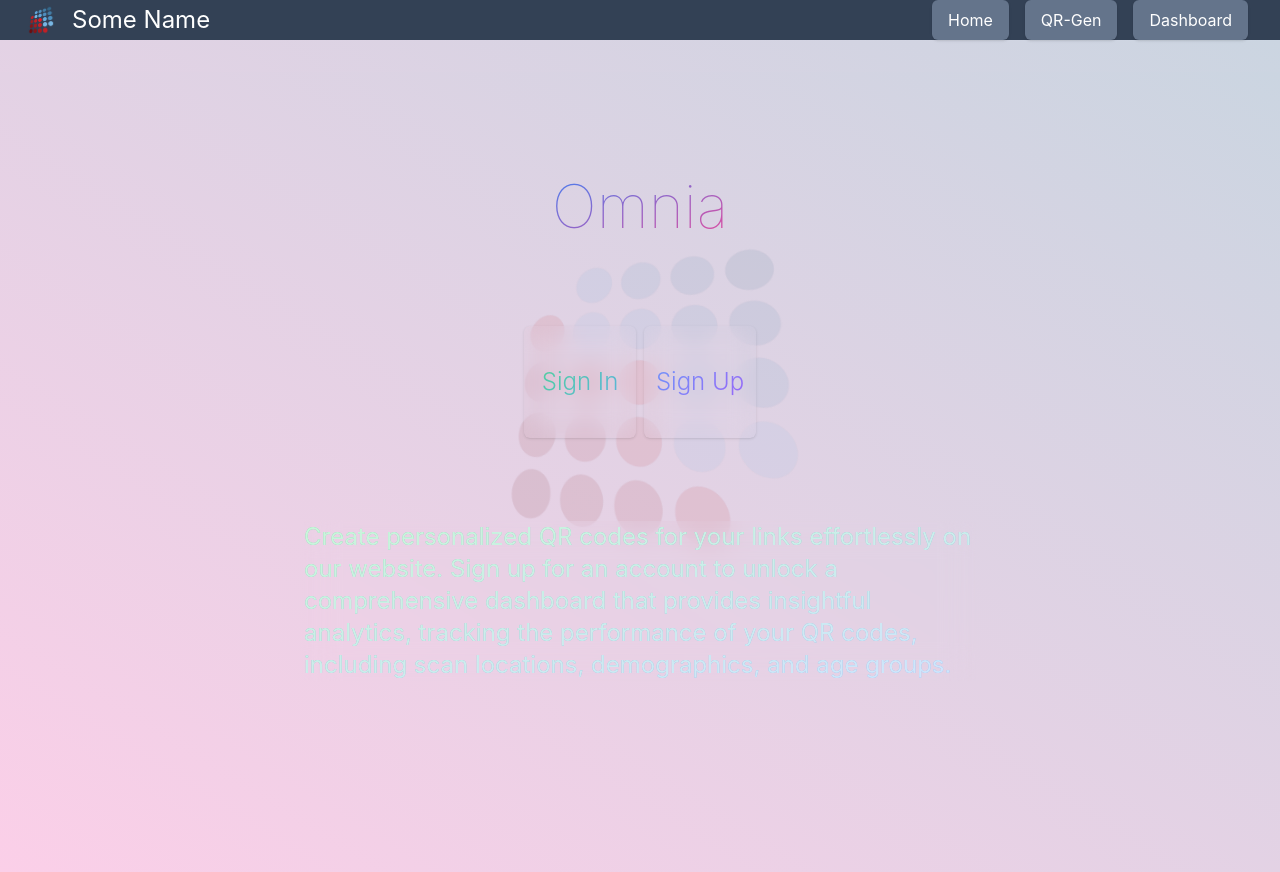
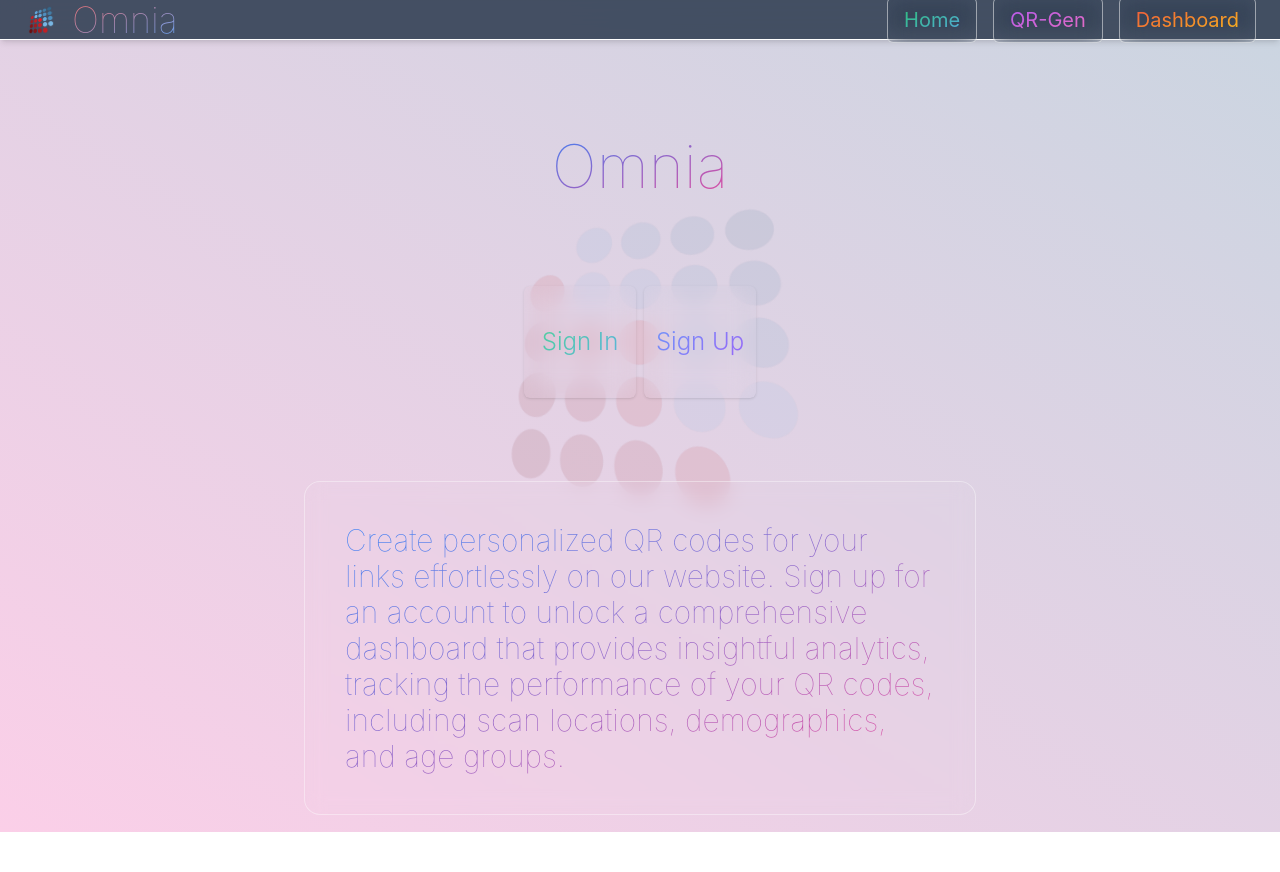
Before and after one commit to FredrikHaugen/qr, a React (Create React App) app: page / in a window 1280 px wide. After the commit the page ends 832 px from the top, so only its background shows below. Built offline with nearby package versions, Linux system fonts and the light colour scheme.

Commit message:
navbar_update

```diff
--- a/package.json
+++ b/package.json
@@ -7,11 +7,13 @@
     "@testing-library/jest-dom": "^5.16.5",
     "@testing-library/react": "^13.4.0",
     "@testing-library/user-event": "^13.5.0",
+    "framer-motion": "^10.12.16",
     "react": "^18.2.0",
     "react-dom": "^18.2.0",
     "react-icons": "^4.9.0",
     "react-modal": "^3.16.1",
     "react-qr-code": "^2.0.11",
+    "react-responsive": "^9.0.2",
     "react-router-dom": "^6.12.0",
     "react-scripts": "5.0.1",
     "react-spring": "^9.7.1",
--- a/public/index.html
+++ b/public/index.html
@@ -24,20 +24,10 @@
       work correctly both with client-side routing and a non-root public URL.
       Learn how to configure a non-root public URL by running `npm run build`.
     -->
-    <title>React App</title>
+    <title>Omnia</title>
   </head>
   <body>
     <noscript>You need to enable JavaScript to run this app.</noscript>
     <div id="root"></div>
-    <!--
-      This HTML file is a template.
-      If you open it directly in the browser, you will see an empty page.
-
-      You can add webfonts, meta tags, or analytics to this file.
-      The build step will place the bundled scripts into the <body> tag.
-
-      To begin the development, run `npm start` or `yarn start`.
-      To create a production bundle, use `npm run build` or `yarn build`.
-    -->
   </body>
 </html>
--- a/src/App.js
+++ b/src/App.js
@@ -8,7 +8,7 @@ function App() {
   return (
     <div className="App scroll-smooth">
       <Router>
-        <Navbar className=' z-10'/>
+        <Navbar />
         <Routes>
           <Route path="/" element={<HomePage />} />
           <Route path="/qr-gen" element={<QRGenPage />} />
--- a/src/components/Home.jsx
+++ b/src/components/Home.jsx
@@ -46,9 +46,17 @@ function Home() {
         </div>
       </div>
 
-      <div className="max-w-2xl mx-auto text-2xl text-white text-opacity-70 backdrop-blur-lg bg-clip-text bg-gradient-to-br from-green-400 to-blue-400">
-  <p>Create personalized QR codes for your links effortlessly on our website. Sign up for an account to unlock a comprehensive dashboard that provides insightful analytics, tracking the performance of your QR codes, including scan locations, demographics, and age groups.</p>
-</div>
+      <div
+        className="max-w-2xl mx-auto rounded-2xl p-8 backdrop-blur-lg bg-clip-text bg-gradient-to-br from-green-400 to-blue-400"
+        style={{
+          backdropFilter: 'blur(10px)',
+          backgroundColor: 'rgba(255,255,255,0.15)',
+          border: '1px solid rgba(255,255,255,0.4)',
+          backgroundImage: 'linear-gradient(45deg, rgba(255,255,255,0.05), rgba(255,255,255,0.15))',
+        }}>
+        <p className="text-transparent bg-clip-text bg-gradient-to-br from-blue-500 to-pink-500 text-3xl font-thin p-2">Create personalized QR codes for your links effortlessly on our website. Sign up for an account to unlock a comprehensive dashboard that provides insightful analytics, tracking the performance of your QR codes, including scan locations, demographics, and age groups.</p>
+      </div>
+
 
 
       {transitions((style, item) =>
--- a/src/components/Navbar.jsx
+++ b/src/components/Navbar.jsx
@@ -1,19 +1,60 @@
+import React, { useState } from 'react';
 import { Link } from 'react-router-dom';
-import React from 'react';
+import { useMediaQuery } from 'react-responsive';
+import { AiOutlineMenu, AiOutlineClose } from 'react-icons/ai';
 import Logo from '../assets/Logo.svg';
 
 function Navbar() {
+  const isTabletOrMobile = useMediaQuery({ query: '(max-width: 1224px)' });
+  const [menuOpen, setMenuOpen] = useState(false);
+
+  const toggleMenu = () => {
+    setMenuOpen(!menuOpen);
+  };
+
+  const closeMenu = () => {
+    setMenuOpen(false);
+  };
+
+  const MenuIcon = menuOpen ? AiOutlineClose : AiOutlineMenu;
+
   return (
-    <div className='bg-slate-700 h-[5vh] flex items-center justify-between px-6 py-3'>
+    <div className='fixed top-0 w-full bg-slate-700 h-[5vh] flex items-center justify-between px-6 py-3 shadow-md backdrop-filter backdrop-blur-md bg-opacity-90 border-b-[1px] border-white z-50 '>
       <div className='flex items-center'>
         <img src={Logo} alt="logo" className='mr-4 w-[4vh] h-[4vh]' />
-        <h1 className=' text-white text-2xl'>Some Name</h1>
+        <h1 className='text-transparent bg-clip-text bg-gradient-to-br from-red-400 to-blue-400 text-4xl font-thin'>Omnia</h1>
       </div>
-      <div className='flex'>
-        <Link to="/" className='px-4 py-2 mx-2 bg-slate-500 text-white rounded-md shadow hover:shadow-lg active:bg-slate-600 transition duration-200 ease-in-out'>Home</Link>
-        <Link to="/qr-gen" className='px-4 py-2 mx-2 bg-slate-500 text-white rounded-md shadow hover:shadow-lg active:bg-slate-600 transition duration-200 ease-in-out'>QR-Gen</Link>
-        <Link to="/dashboard" className='px-4 py-2 mx-2 bg-slate-500 text-white rounded-md shadow hover:shadow-lg active:bg-slate-600 transition duration-200 ease-in-out'>Dashboard</Link>
-      </div>
+      {isTabletOrMobile ? (
+        <div>
+          <MenuIcon onClick={toggleMenu} className='text-3xl text-white cursor-pointer' />
+          {menuOpen && (
+            <div className='absolute right-5 bg-gradient-to-bl from-slate-300 to-slate-100 rounded-sm shadow-md divide-y divide-white divide-opacity-60 flex flex-col justify-between transition-all duration-500 ease-in-out'>
+              <div className='hover:shadow-lg duration-300 ease-in-out'>
+                <Link to="/" className='flex-grow text-center text-xl text-light text-transparent bg-clip-text bg-gradient-to-br from-green-600 to-blue-300 font-light flex items-center justify-center' onClick={closeMenu}>
+                  <span className='py-4 px-16 m-1'>Home</span>
+                </Link>
+              </div>
+              <div className='hover:shadow-lg duration-300 ease-in-out'>
+                <Link to="/qr-gen" className='flex-grow px-4 py-2 text-center text-xl text-light text-transparent bg-clip-text bg-gradient-to-br from-purple-600 to-pink-400 font-light flex items-center justify-center' onClick={closeMenu}>
+                  <span className='py-4 px-16 m-1'>QR-Gen</span>
+                </Link>
+              </div>
+              <div className='hover:shadow-lg duration-300 ease-in-out'>
+                <Link to="/dashboard" className='flex-grow px-4 py-2 text-center text-xl text-light text-transparent bg-clip-text bg-gradient-to-br from-red-600 to-yellow-400 font-light flex items-center justify-center' onClick={closeMenu}>
+                  <span className='py-4 px-16 m-1'>Dashboard</span>
+                </Link>
+              </div>
+          </div>
+
+          )}
+        </div>
+      ) : (
+        <div className='flex space-x-4'>
+          <Link to="/" className='px-4 py-2 text-center text-xl text-light text-transparent bg-clip-text bg-gradient-to-br from-green-500 to-blue-400 border border-white border-opacity-50 rounded-md backdrop-filter backdrop-blur-md bg-opacity-40 hover:bg-opacity-60 transition duration-200 ease-in-out'>Home</Link>
+          <Link to="/qr-gen" className='px-4 py-2 text-center text-xl text-light text-transparent bg-clip-text bg-gradient-to-br from-purple-500 to-pink-400 border border-white border-opacity-50 rounded-md backdrop-filter backdrop-blur-md bg-opacity-40 hover:bg-opacity-60 transition duration-200 ease-in-out'>QR-Gen</Link>
+          <Link to="/dashboard" className='px-4 py-2 text-center text-xl text-light text-transparent bg-clip-text bg-gradient-to-br from-red-500 to-yellow-400 border border-white border-opacity-50 rounded-md backdrop-filter backdrop-blur-md bg-opacity-40 hover:bg-opacity-60 transition duration-200 ease-in-out'>Dashboard</Link>
+        </div>
+      )}
     </div>
   )
 }
```
Also changed, not shown: 1 other file (tests, documents, lock files or other folders).
